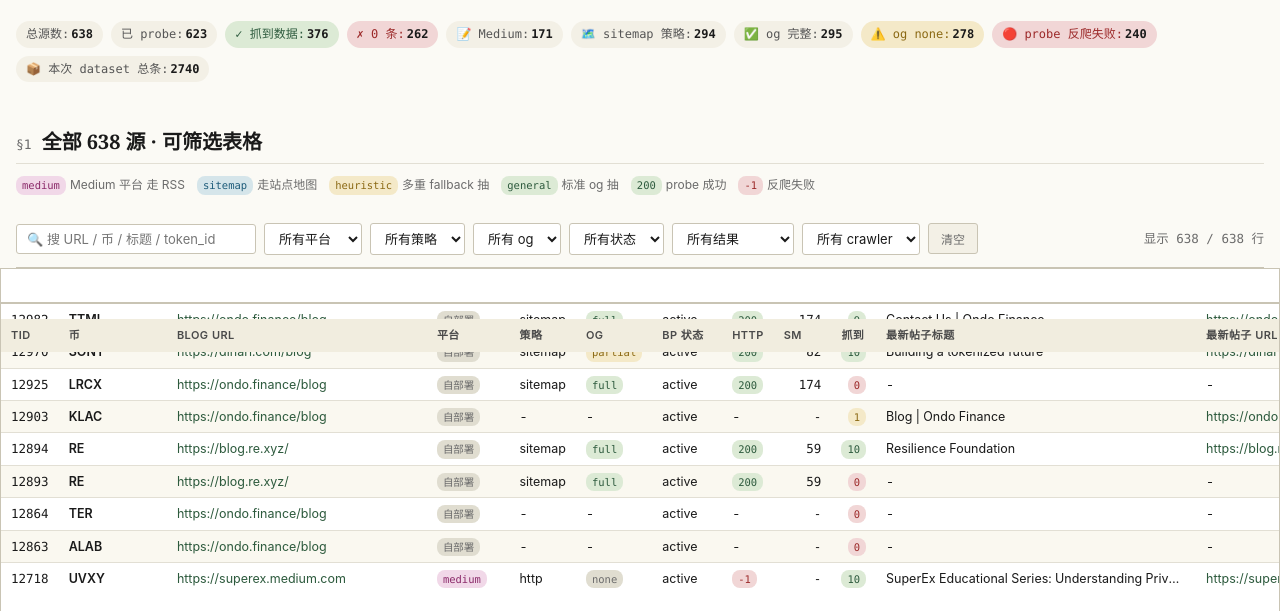
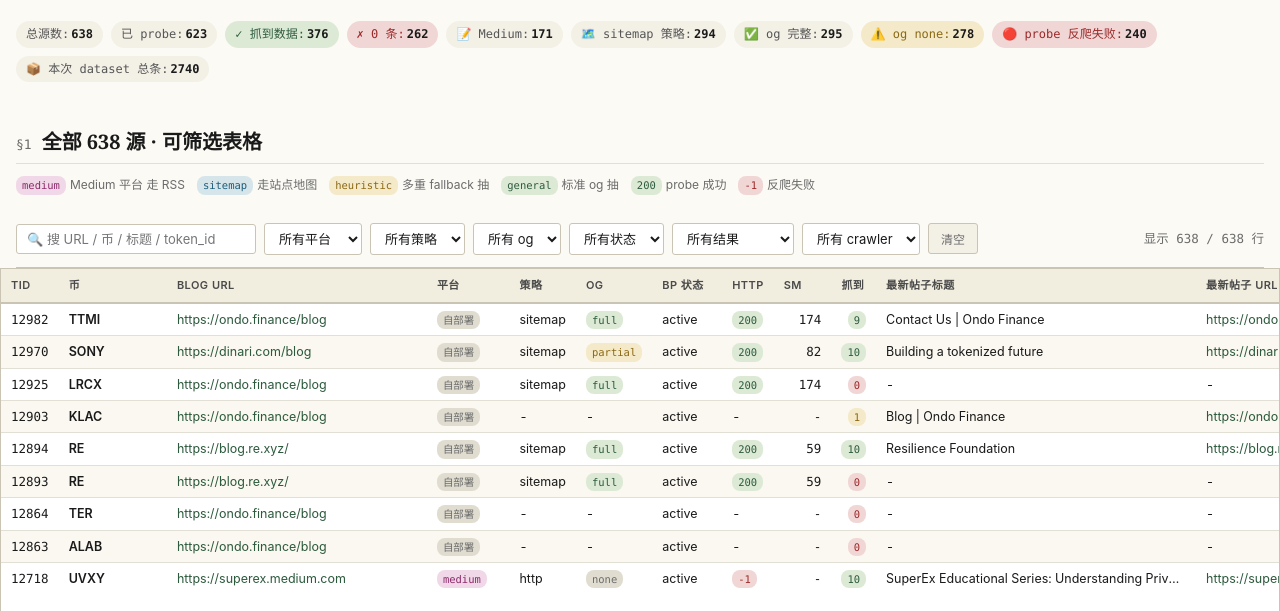
Before and after one commit to invoke888/crawlee-blog-poc, a website: page docs/poc-full-source-report-2026-06-29.html in a window 1280 px wide. Shown: the part 174-785 px from the top of the page. Drawn offline with Linux system fonts and the light colour scheme.

Commit message:
fix: 表头错乱 · 删 thead sticky · 只保留 filter-bar sticky
bug:thead position:sticky 在 .table-wrap overflow-x:auto 容器里失效 ·
表头跑到第一行下面 + 第一行被 filter-bar 部分遮挡

修法:删 thead 的 sticky · 让表头跟 table 一起滚 · filter-bar 仍 sticky 顶

```diff
--- a/docs/poc-full-source-report-2026-06-29.html
+++ b/docs/poc-full-source-report-2026-06-29.html
@@ -87,8 +87,7 @@
     overflow-x: auto;
   }
   table { width: 100%; border-collapse: collapse; font-size: 12.5px; font-variant-numeric: tabular-nums; }
-  thead { background: #F1EDDF; border-bottom: 2px solid var(--line-strong);
-          position: sticky; top: 50px; z-index: 5; }
+  thead { background: #F1EDDF; border-bottom: 2px solid var(--line-strong); }
   th { text-align: left; padding: 8px 10px; font-weight: 600; font-size: 11px;
        letter-spacing: 0.04em; text-transform: uppercase; color: #4A4A4A; white-space: nowrap; }
   td { padding: 6px 10px; border-bottom: 1px solid var(--line); vertical-align: top; }
```
